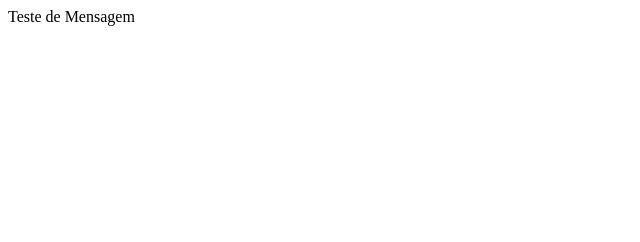
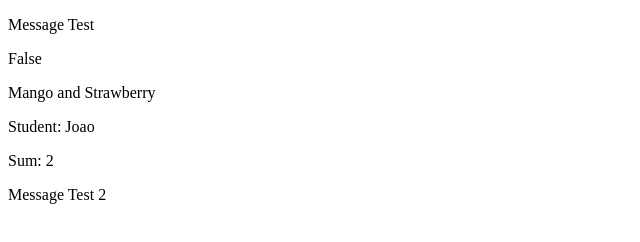
Before and after one commit to joaolessab/vue.js-in-1-day, a plain HTML site: page index.html in a window 1280 px wide. Shown: the whole page, without its empty margins (0-640 px from the left). Drawn offline with nearby package versions, Linux system fonts and the light colour scheme.

Commit message:
[TYPES] - Basic Typing

```diff
--- a/index.html
+++ b/index.html
@@ -6,8 +6,14 @@
     <title>Document</title>
 </head>
 <body>
+    <!-- Root Element-->
     <div id="app">
-        {{ msg }}
+        <p>{{ msg }}</p>
+        <p>{{ boolTest ? 'True' : 'False'}}</p>
+        <p>{{ fruits[1] + ' and ' + fruits[2] }}</p>
+        <p>Student: {{ student.name }}</p>
+        <p>Sum: {{ 1 + num1 }}</p>
+        <p>{{ fun() }}</p>
     </div>
 
     <!-- First I have to load Vue Library, after it, I can write Vue.js commands -->
@@ -18,7 +24,14 @@
         new Vue({
             el: '#app',
             data: {
-                msg: 'Teste de Mensagem'
+                msg: 'Message Test',
+                boolTest: false,
+                fruits: ['Apple', 'Mango', 'Strawberry'],
+                student: { name: 'Joao' },
+                num1: 1,
+                fun: function(){
+                    return 'Message Test 2'
+                }
             }
         })
     </script>
```
